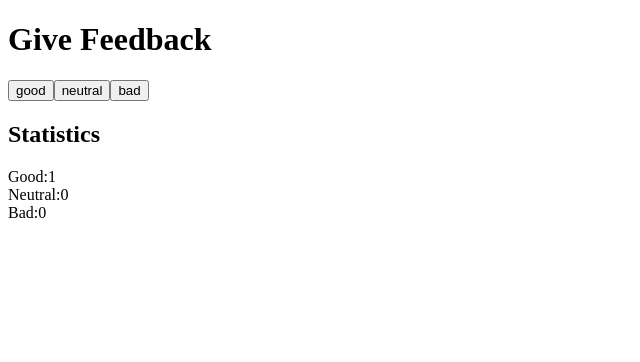
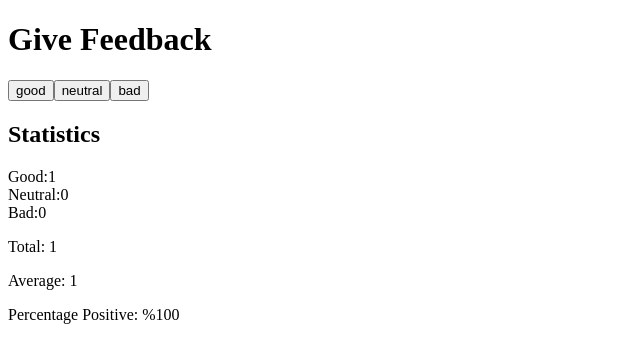
Before and after one commit to peteraphillips/react-study-project, a React (Vite) app in the folder project/: page / in a window 1280 px wide. Both pictures are taken after a click on the button "good". Shown: the top 362 px of the page, without its empty margins (0-640 px from the left). Built offline with nearby package versions, Linux system fonts and the light colour scheme.

Commit message:
Completed excercises up to 1.9

```diff
--- a/project/src/App.jsx
+++ b/project/src/App.jsx
@@ -9,6 +9,29 @@ const Button = (props) => (
     {props.text}
   </button>
 )
+
+const Statistics = (props) => {
+
+  let total = (props.good + props.neutral + props.bad)
+  let average = (props.good - props.bad)/total
+  let percentage = (props.good/total)*100
+
+  if (total > 0) {
+    return (
+      <div>
+        <p>Total: {total}</p>
+        <p>Average: {average}</p>
+        <p>Percentage Positive: %{percentage}</p>
+      </div>
+    )
+  } else {
+    return (
+      <div>
+        <p>No Feedback Given</p>
+      </div>
+    )
+  }
+}
 
 const App = () => {
   const [good, setGood] = useState(0)
@@ -33,6 +56,7 @@ const App = () => {
         <Display rating="Good:" value={good} />
         <Display rating="Neutral:" value={neutral} />
         <Display rating="Bad:" value={bad} />
+        <Statistics good={good} neutral={neutral} bad={bad}/>
       </div>
     </div>
   )
```
